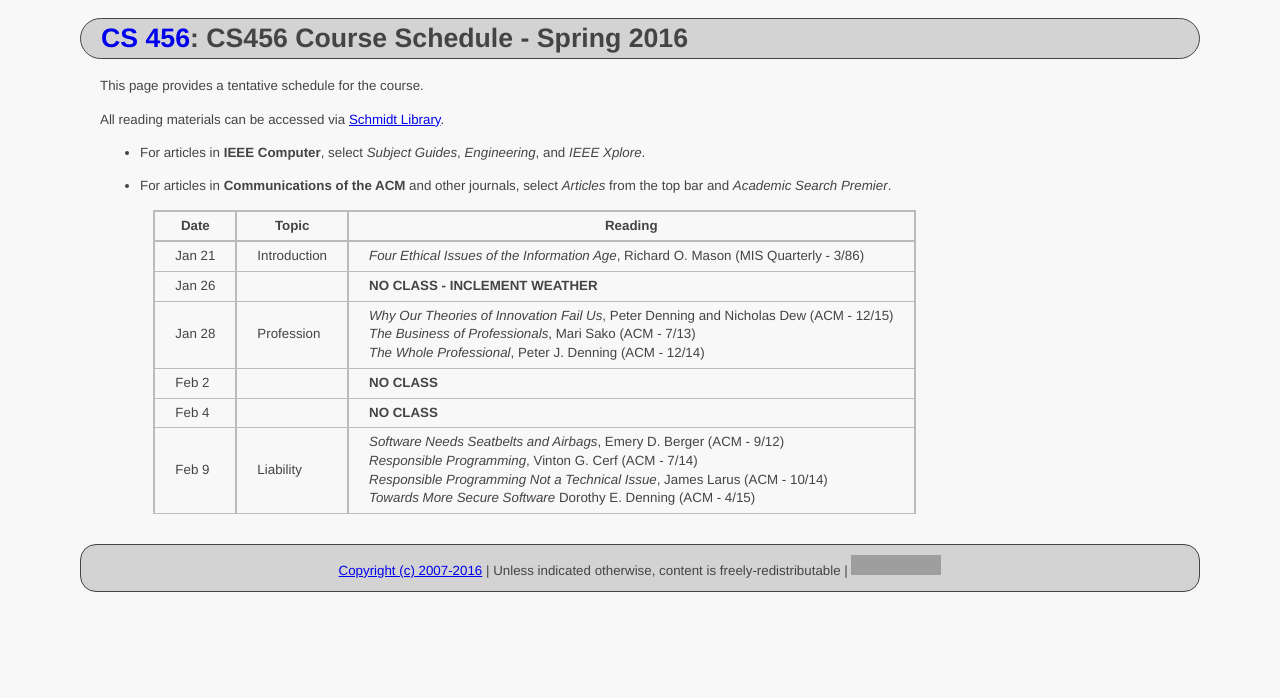
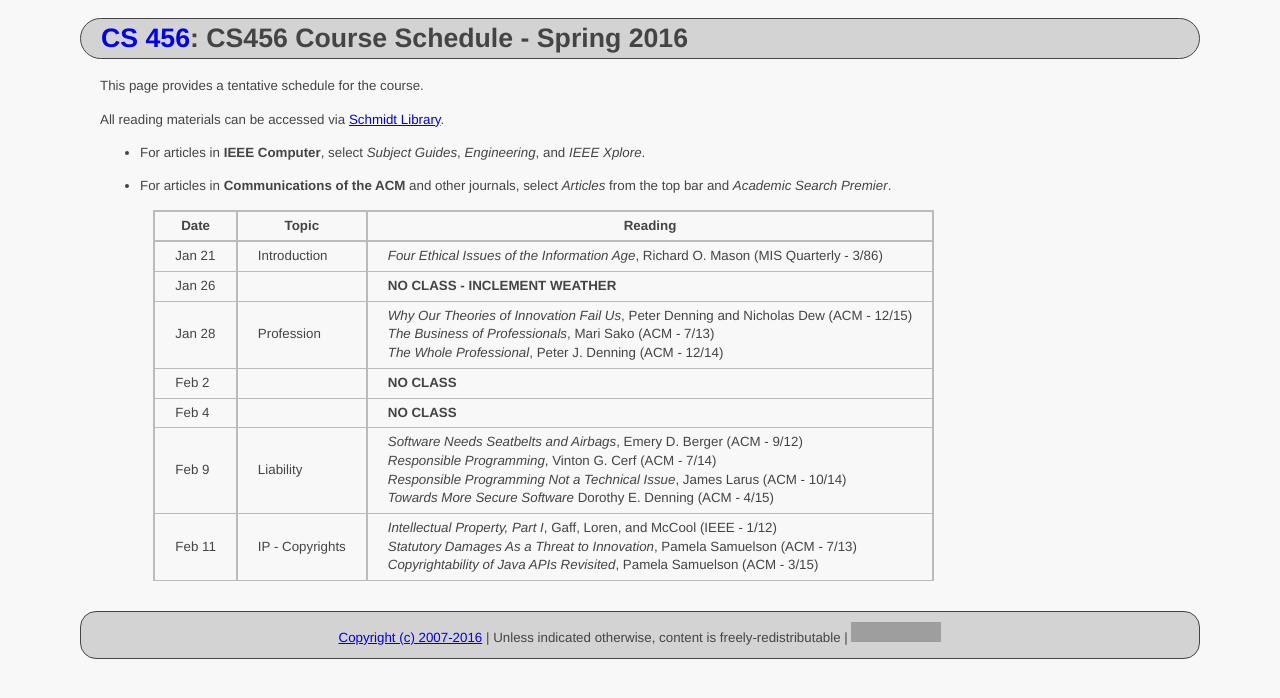
Before and after one commit to ycpcs/cs456-spring2016, a Jekyll site: the page built from schedule/index.md, in a window 1280 px wide. Shown: the top 698 px of the page. Built offline with Jekyll 4.4.1, drawn with Linux system fonts in a browser that asks for light colours; Markdown is read by kramdown in place of the engine named in the settings; grey boxes are pictures that could not be loaded.

Commit message:
add copyright articles
add copyright articles

```diff
--- a/schedule/index.md
+++ b/schedule/index.md
@@ -20,6 +20,7 @@ All reading materials can be accessed via [Schmidt Library](http://library.ycp.e
 > Feb 2   |                 | **NO CLASS** |
 > Feb 4   |                 | **NO CLASS** |
 > Feb 9   | Liability       | *Software Needs Seatbelts and Airbags*, Emery D. Berger (ACM - 9/12) <br /> *Responsible Programming*, Vinton G. Cerf (ACM - 7/14) <br /> *Responsible Programming Not a Technical Issue*, James Larus (ACM - 10/14) <br /> *Towards More Secure Software* Dorothy E. Denning (ACM - 4/15) |
+> Feb 11  | IP - Copyrights | *Intellectual Property, Part I*, Gaff, Loren, and McCool (IEEE - 1/12) <br /> *Statutory Damages As a Threat to Innovation*, Pamela Samuelson (ACM - 7/13) <br /> *Copyrightability of Java APIs Revisited*, Pamela Samuelson (ACM - 3/15) |
 
 
 
```
